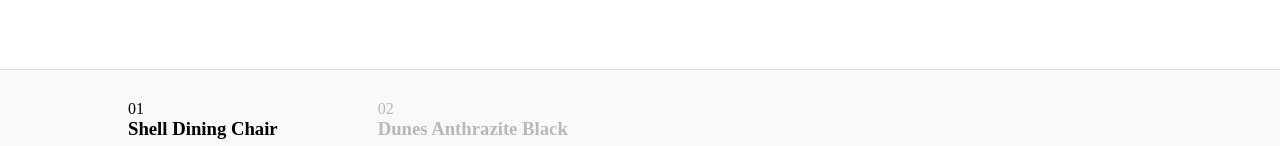
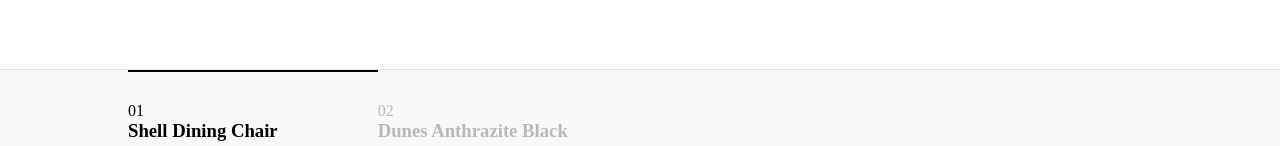
Before and after one commit to JaumeEsquerdo/asincrono-5-pruebas-tecnicas-fullstack, a React (Vite) app in the folder asincrono-5/: page / in a window 1280 px wide. Shown: the part 651-797 px from the top of the page. Built offline with nearby package versions, Linux system fonts and the light colour scheme.

Commit message:
Update Layout.css

```diff
--- a/asincrono-5/src/css/Layout.css
+++ b/asincrono-5/src/css/Layout.css
@@ -108,10 +108,17 @@
   cursor: pointer;
   color: black;
   transition: color 0.5s ease;
+  border-top: 2px solid black;
+  transition: border-top 0.6s ease-in;
 }
 
 .gris {
   color: rgb(188, 183, 183);
+
+}
+
+.Footer-product.gris{
+  border-top: 2px solid transparent;
 
 }
 
```
